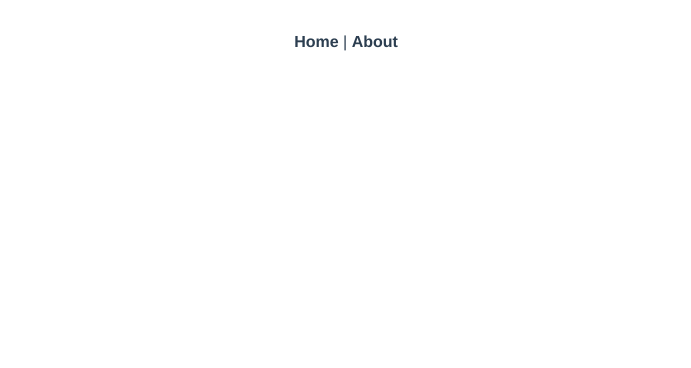
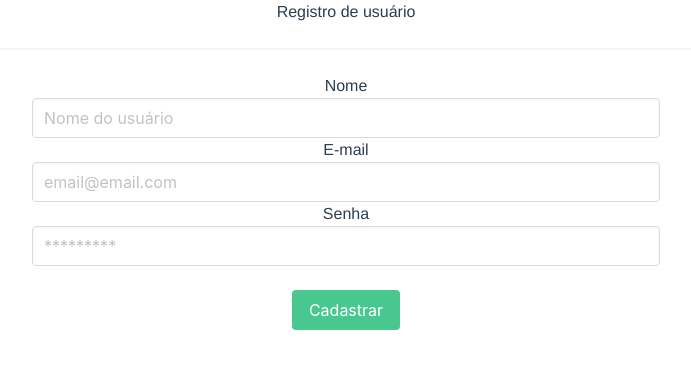
Before and after one commit to marcoscl84/gestao-usuarios-front, a Vue app: page /register in a window 1280 px wide. Before the commit this address had no page. Shown: the top 368 px of the page, without its empty margins (294-985 px from the left). Built offline with nearby package versions, Linux system fonts and the light colour scheme.

Commit message:
criação formulário

```diff
--- a/src/App.vue
+++ b/src/App.vue
@@ -1,8 +1,4 @@
 <template>
-  <nav>
-    <router-link to="/">Home</router-link> |
-    <router-link to="/about">About</router-link>
-  </nav>
   <router-view/>
 </template>
 
--- a/src/router/index.js
+++ b/src/router/index.js
@@ -1,11 +1,17 @@
 import { createRouter, createWebHistory } from 'vue-router'
 import HomeView from '../views/HomeView.vue'
+import Register from '../views/Register.vue'
 
 const routes = [
   {
     path: '/',
     name: 'home',
     component: HomeView
+  },
+  {
+    path: '/register',
+    name: 'Register',
+    component: Register
   },
   {
     path: '/about',
--- /dev/null
+++ b/src/views/Register.vue
@@ -0,0 +1,34 @@
+<template>
+    <div>
+        <h2>Registro de usuário</h2>
+        <hr>
+
+
+        <div class="columns is-mobile is-centered">
+            <div class="column is-half">
+                <p>Nome</p>
+                <input type="text" class="input" name="" id="" placeholder="Nome do usuário">
+                <p>E-mail</p>
+                <input type="email" class="input" name="" id="" placeholder="email@email.com">
+                <p>Senha</p>
+                <input type="password" class="input" name="" id="" placeholder="*********">
+                <br><br>
+                <button class="button is-success">Cadastrar</button>
+
+            </div>
+        </div>
+
+
+    </div>
+</template>
+
+<script>
+
+export default {
+    name: 'RegistroComponent'
+}
+</script>
+
+<style scoped>
+
+</style>
```
